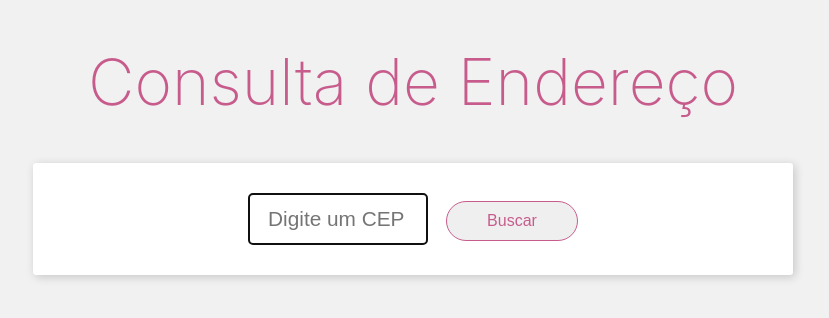
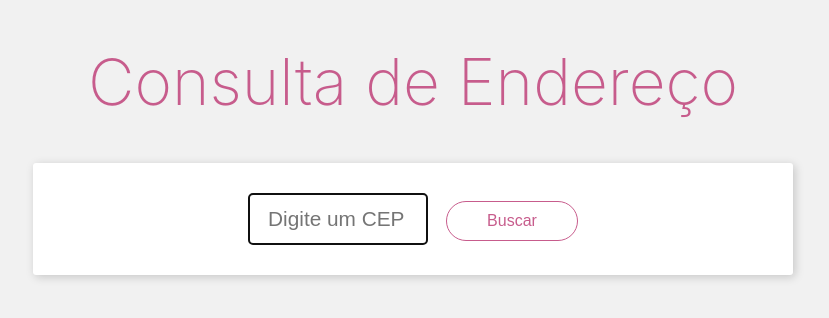
Before and after one commit to lmsfelipe/cep-search, a React (Create React App) app: page / in a window 1280 px wide. Shown: the top 318 px of the page, without its empty margins (227-1056 px from the left). Built offline with nearby package versions, Linux system fonts and the light colour scheme; what google-maps-react would draw is missing.

Commit message:
Fixing button color

```diff
--- a/src/pages/search-cep/search-cep.css
+++ b/src/pages/search-cep/search-cep.css
@@ -13,6 +13,7 @@
   position: absolute;
   right: 20px;
   top: 8px;
+  background: none;
   border: none;
   font-size: 1.7em;
   font-weight: 100;
@@ -41,6 +42,7 @@
 
 .primary-button {
   border: 1px solid #c75c8c;
+  background: none;
   border-radius: 60px;
   padding: 10px 40px;
   font-size: 1em;
```
